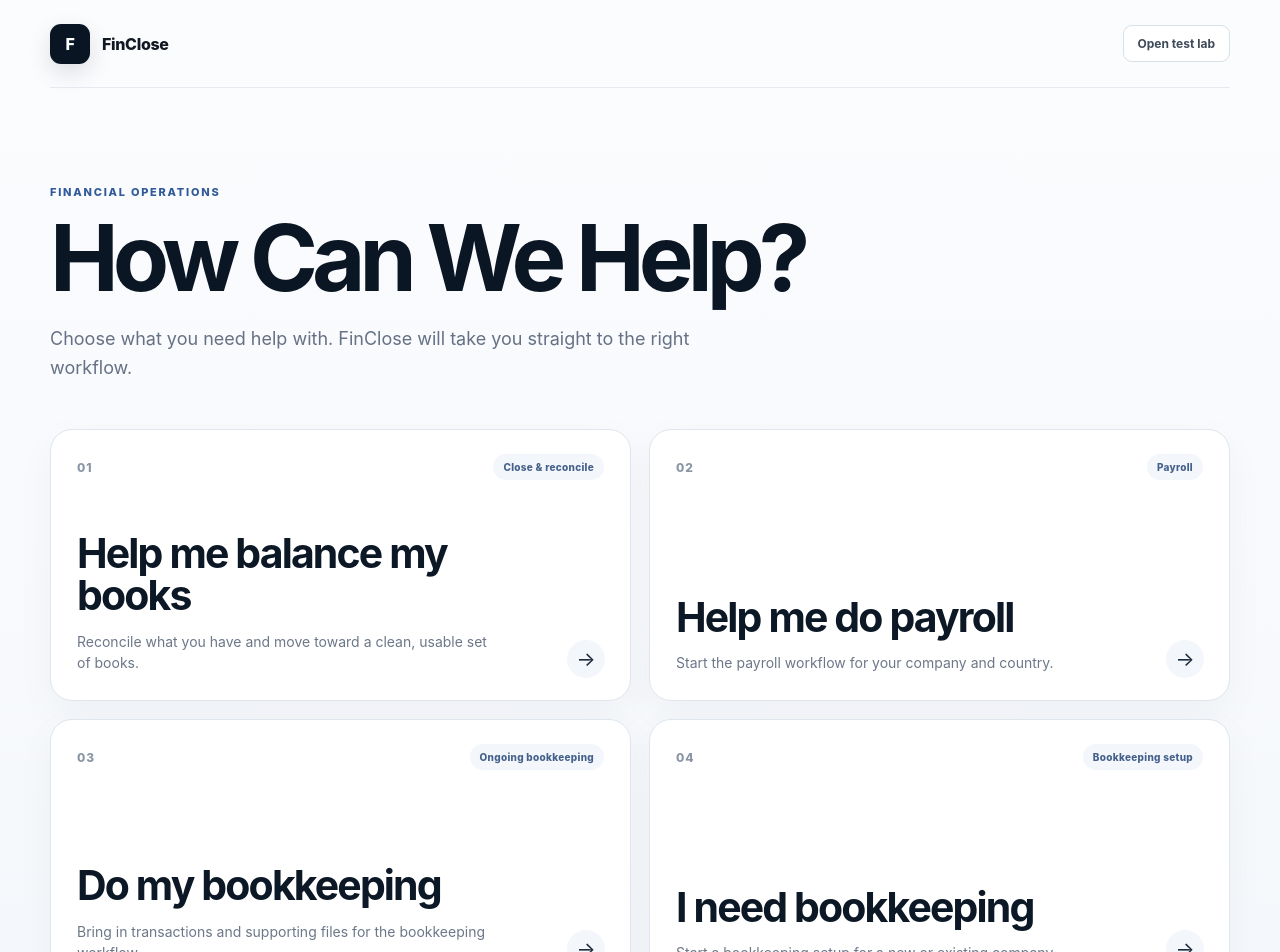
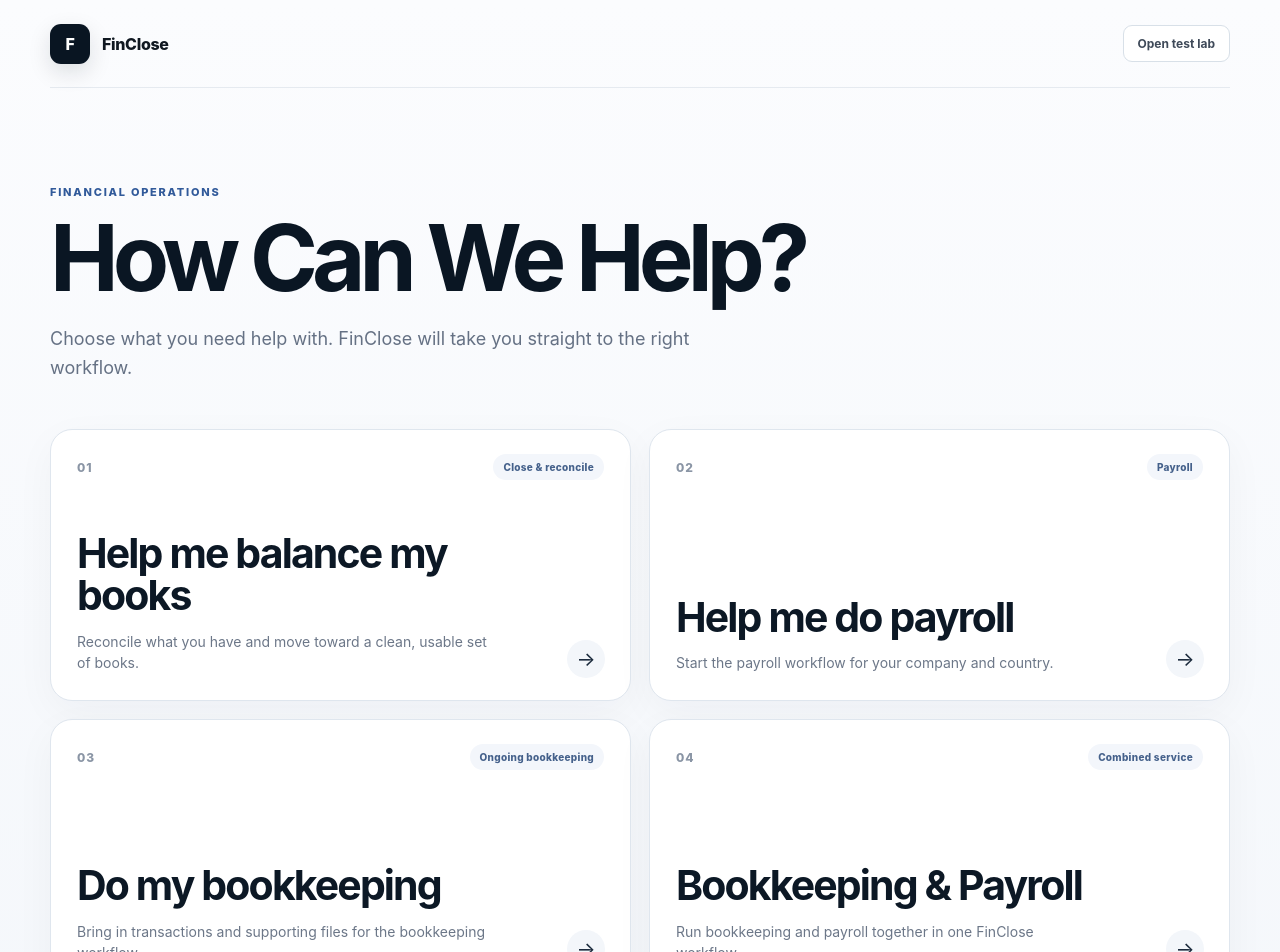
Before and after one commit to unikmo/finclose, a Next.js app: page / in a window 1280 px wide. Shown: the top 952 px of the page. Built offline with nearby package versions, Linux system fonts and the light colour scheme.

Commit message:
Correct homepage option 4 to Bookkeeping & Payroll
* Correct homepage option four to bookkeeping and payroll

* Route combined bookkeeping and payroll homepage choice

* Update canonical homepage choice four

```diff
--- a/app/lab/page.tsx
+++ b/app/lab/page.tsx
@@ -12,7 +12,7 @@ const SERVICES:Record<string,ServiceChoice>={
   'balance-books':{label:'Help me balance my books',stage:'opening_state'},
   payroll:{label:'Help me do payroll',stage:'payroll'},
   'do-bookkeeping':{label:'Do my bookkeeping',stage:'bookkeeping'},
-  'need-bookkeeping':{label:'I need bookkeeping',stage:'bookkeeping'}
+  'bookkeeping-payroll':{label:'Bookkeeping & Payroll',stage:'bookkeeping'}
 };
 
 export default function Lab(){
--- a/app/page.tsx
+++ b/app/page.tsx
@@ -24,10 +24,10 @@ const choices = [
   },
   {
     number: '04',
-    title: 'I need bookkeeping',
-    description: 'Start a bookkeeping setup for a new or existing company.',
-    href: '/lab?service=need-bookkeeping',
-    tag: 'Bookkeeping setup'
+    title: 'Bookkeeping & Payroll',
+    description: 'Run bookkeeping and payroll together in one FinClose workflow.',
+    href: '/lab?service=bookkeeping-payroll',
+    tag: 'Combined service'
   }
 ];
 
```
Also changed, not shown: 1 other file (tests, documents, lock files or other folders).
